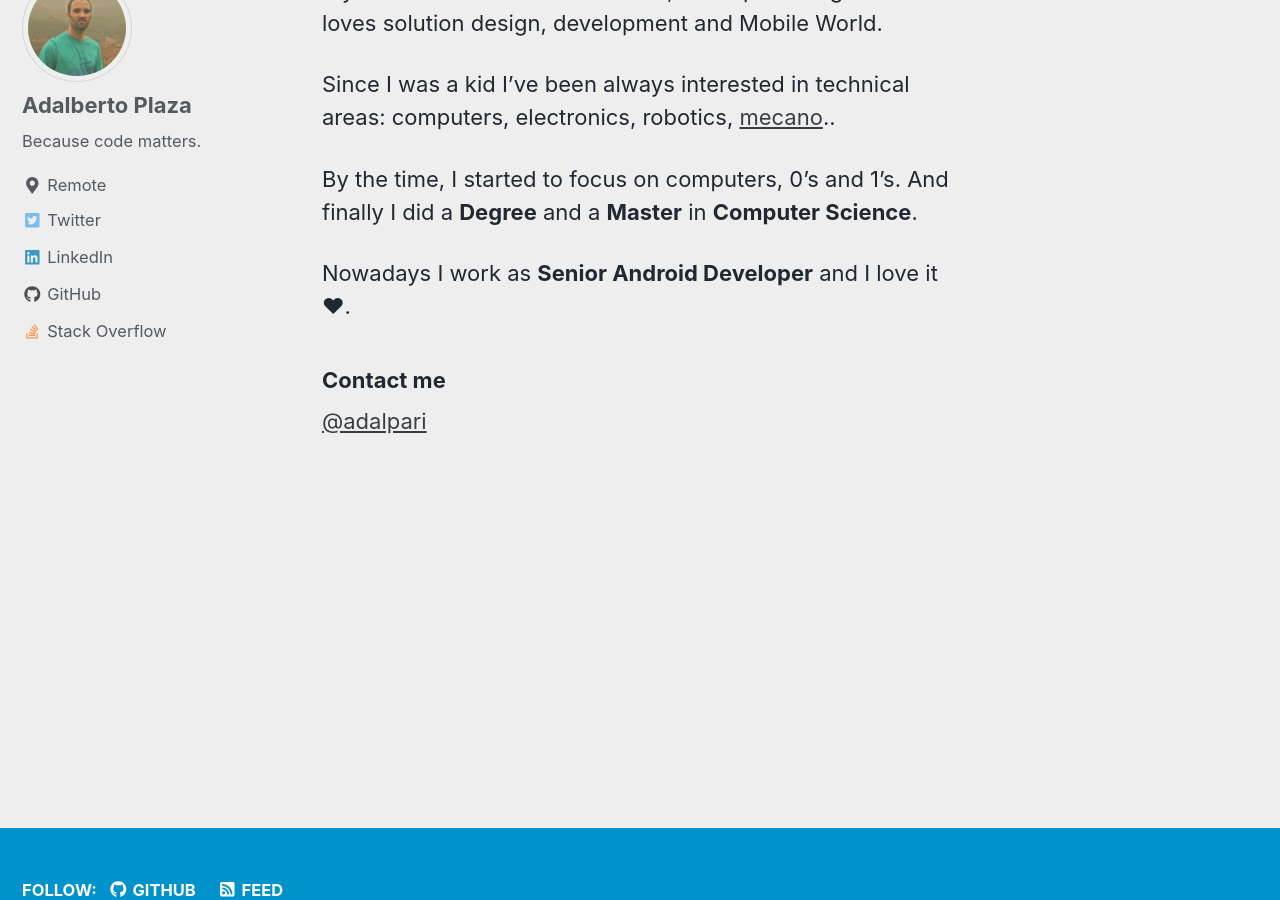
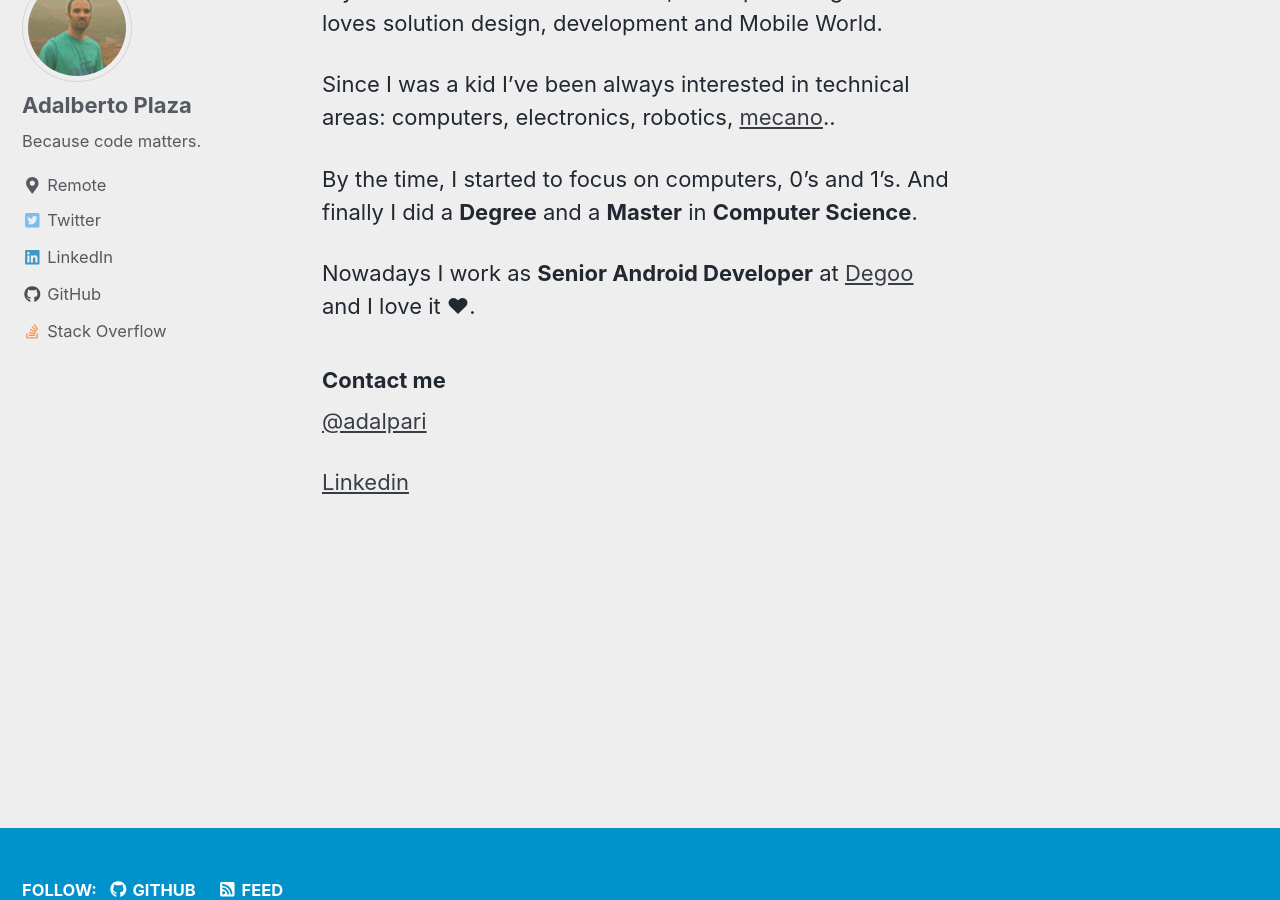
Before and after one commit to adalpari/adalpari.github.io, a Jekyll site: the page built from _pages/about.md, in a window 1280 px wide and 900 px high, scrolled down 383 px. Built offline with Jekyll 4.4.1, drawn with Linux system fonts in a browser that asks for light colours; nearby versions of some CDN libraries; a script bundle is joined from its source files by our own code; comment, search, counter and statistics services are not loaded.

Commit message:
Updating personal info

```diff
--- a/_pages/about.md
+++ b/_pages/about.md
@@ -11,9 +11,11 @@ Since I was a kid I've been always interested in technical areas: computers, ele
 
 By the time, I started to focus on computers, 0's and 1's. And finally I did a __Degree__ and a __Master__ in __Computer Science__.
 
-Nowadays I work as __Senior Android Developer__ and I love it ♥.
+Nowadays I work as __Senior Android Developer__ at [Degoo](https://play.google.com/store/apps/details?id=com.degoo.android) and I love it ♥.
 
 
 ### Contact me
 
 [@adalpari](https://twitter.com/adalpari)
+
+[Linkedin](https://www.linkedin.com/in/adalbertoplaza/)
```
